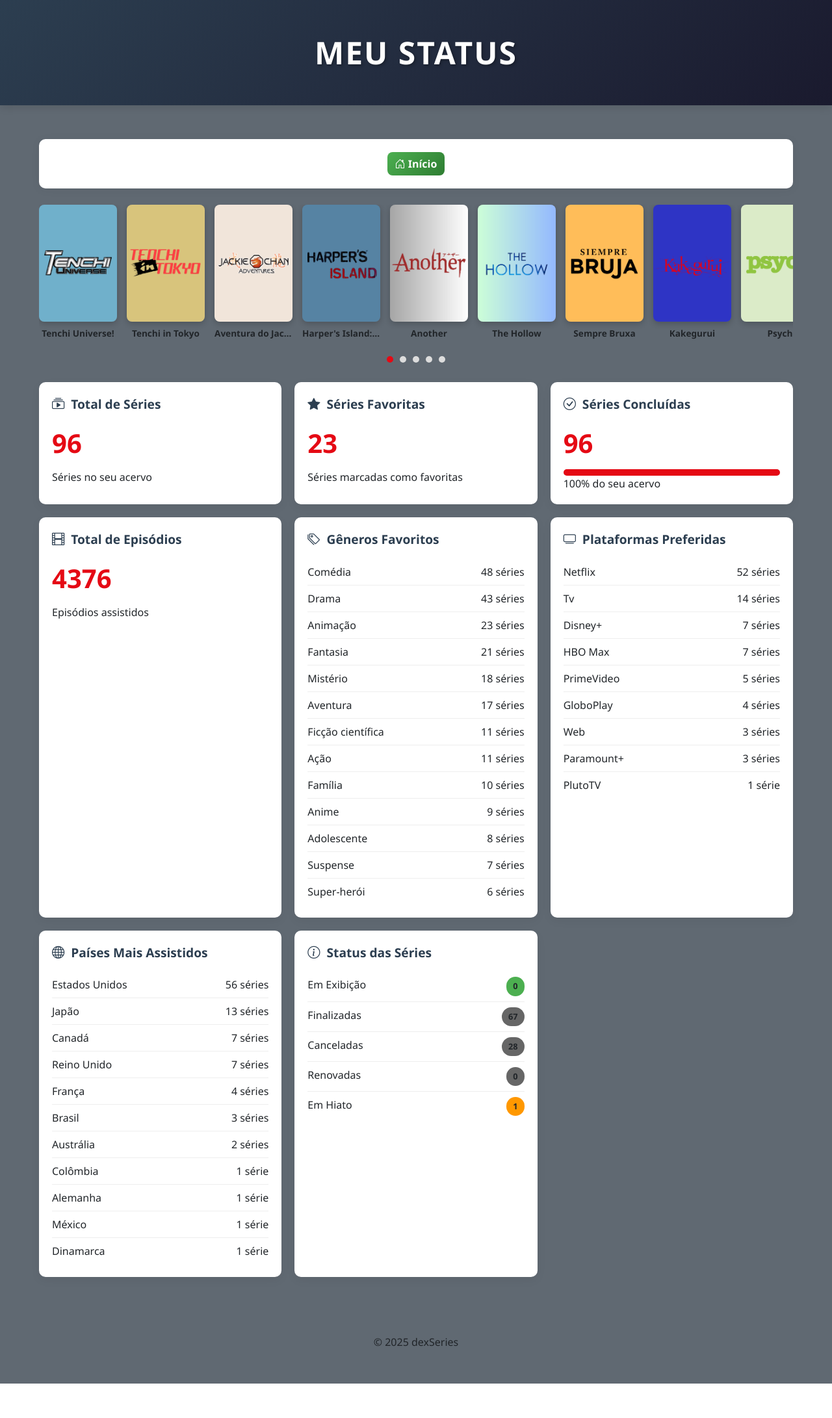
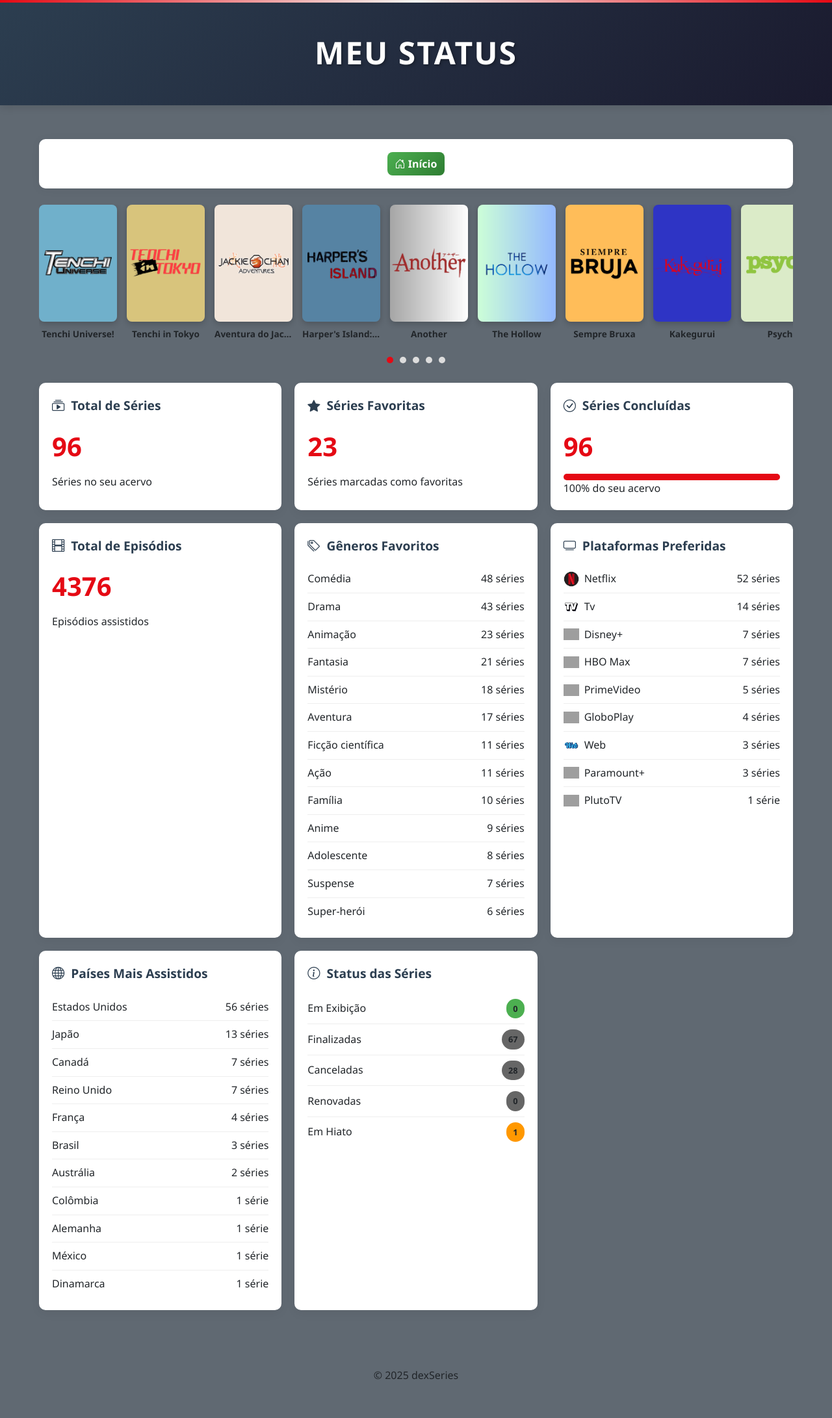
Before and after one commit to alanvaller13/serieDex, a PHP site: page /dexSeries/meuStatus.php in a window 1280 px wide. Shown: the whole page at 65% size. Before the commit the page ends 2129 px from the top, so only its background shows below. Run offline with PHP 8.4, Linux system fonts and the light colour scheme; grey boxes are pictures that could not be loaded.

Commit message:
Update meuStatus.php

```diff
--- a/meuStatus.php
+++ b/meuStatus.php
@@ -41,7 +41,7 @@
 
 // Definir BASE_URL se não estiver definida
 if (!defined('BASE_URL')) {
-    define('BASE_URL', 'https://dexseries.onrender.com/');
+    define('BASE_URL', 'http://localhost/dexSeries');
 }
 
 // Calcular estatísticas
@@ -83,6 +83,27 @@
 foreach ($statusLabels as $key => $label) {
     $statusSeries[$label] = $statusCount[$key] ?? 0;
 }
+
+// Função para obter ícones de streaming
+function getStreamingIcon($ondeVisto) {
+    $icons = [
+        'Tv' => '1.png',
+        'Web' => '2.png',
+        'Netflix' => '3.png',
+        'PrimeVideo' => '4.png',
+        'GloboPlay' => '5.png',
+        'DisneyPlus' => '6.png',
+        'Disney+' => '6.png',
+        'ParamountPlus' => '7.png',
+        'Paramount+' => '7.png',
+        'HBO MAX' => '8.png',
+        'PlutoTV' => '9.png'
+    ];
+    return $icons[$ondeVisto] ?? 'default.png';
+
+    $ondeVisto = strtolower(str_replace(['+', ' '], '', $ondeVisto));
+
+}
 ?>
 <!DOCTYPE html>
 <html lang="pt-BR">
@@ -93,10 +114,33 @@
     <link href="https://cdn.jsdelivr.net/npm/bootstrap@5.3.0/dist/css/bootstrap.min.css" rel="stylesheet">
     <link href="https://cdn.jsdelivr.net/npm/bootstrap-icons@1.10.5/font/bootstrap-icons.css" rel="stylesheet">
     <style>
+    /* ============================================= */
+    /* ============== GLOBAL STYLES ================ */
+    /* ============================================= */
+    :root {
+      --primary-color: #4CAF50;
+      --primary-dark: #2E7D32;
+      --secondary-color: #e50914;
+      --dark-bg: #2c3e50;
+      --darker-bg: #1a1a2e;
+      --text-dark: #212529;
+      --text-medium: #495057;
+      --text-light: #f5f5f1;
+      --card-shadow: 0 5px 20px rgba(0, 0, 0, 0.08);
+      --card-shadow-hover: 0 12px 28px rgba(0, 0, 0, 0.12);
+    }
+
+    * {
+      box-sizing: border-box;
+    }
+
     body {
       font-family: 'Segoe UI', Tahoma, Geneva, Verdana, sans-serif;
-            background-color: rgb(96, 105, 114);
-            color: #212529;
+      margin: 0;
+      padding: 0;
+      background-color:rgb(96, 105, 114);
+      color: var(--text-dark);
+      line-height: 1.6;
     }
 
     .container {
@@ -105,14 +149,51 @@
       padding: 20px;
     }
 
+    /* ============================================= */
+    /* ================ ANIMATIONS ================= */
+    /* ============================================= */
+    @keyframes fadeIn {
+      from { opacity: 0; transform: translateY(10px); }
+      to { opacity: 1; transform: translateY(0); }
+    }
+
+    @keyframes fadeInDown {
+      from {
+        opacity: 0;
+        transform: translateY(-20px);
+      }
+      to {
+        opacity: 1;
+        transform: translateY(0);
+      }
+    }
+
+    @keyframes scaleIn {
+      from { transform: scaleX(0); }
+      to { transform: scaleX(1); }
+    }
+
+    /* ============================================= */
+    /* ================== HEADER =================== */
+    /* ============================================= */
     .site-header {
-            background: linear-gradient(135deg, #2c3e50 0%, #1a1a2e 100%);
+      background: linear-gradient(135deg, var(--dark-bg) 0%, var(--darker-bg) 100%);
       color: white;
       padding: 2rem 0;
       box-shadow: 0 4px 12px rgba(0, 0, 0, 0.1);
       position: relative;
       overflow: hidden;
       margin-bottom: 2rem;
+    }
+
+    .site-header::before {
+      content: '';
+      position: absolute;
+      top: 0;
+      left: 0;
+      right: 0;
+      height: 4px;
+      background: linear-gradient(90deg, var(--secondary-color), #f5f5f1, var(--secondary-color));
     }
 
     .header-content {
@@ -134,6 +215,16 @@
       text-transform: uppercase;
       letter-spacing: 2px;
       text-shadow: 2px 2px 4px rgba(0, 0, 0, 0.3);
+      animation: fadeInDown 0.8s ease;
+    }
+
+    .header-decoration {
+      width: 100px;
+      height: 4px;
+      background: var(--secondary-color);
+      margin: 1rem 0;
+      border-radius: 2px;
+      animation: scaleIn 0.8s ease 0.3s both;
     }
 
     /* Novos estilos para o carrossel */
@@ -252,6 +343,7 @@
         border-bottom: 1px solid #eee;
         display: flex;
         justify-content: space-between;
+        align-items: center;
     }
 
     .stat-list li:last-child {
@@ -301,6 +393,18 @@
     .btn-primary:hover {
         background: linear-gradient(135deg, #43A047 0%, #1B5E20 100%);
         transform: translateY(-2px);
+    }
+
+    .streaming-icon {
+        width: 24px;
+        height: 24px;
+        object-fit: contain;
+        margin-right: 8px;
+    }
+
+    .streaming-name {
+        display: flex;
+        align-items: center;
     }
 
     @media (max-width: 768px) {
@@ -372,7 +476,6 @@
         </div>
 
         <!-- Card Séries Favoritas -->
-   <!-- Card Séries Favoritas com Carrossel -->
         <div class="stat-card">
             <div class="stat-title">
                 <i class="bi bi-star-fill"></i>
@@ -428,9 +531,15 @@
                 Plataformas Preferidas
             </div>
             <ul class="stat-list">
-                <?php foreach ($topStreaming as $streaming => $count): ?>
+                <?php foreach ($topStreaming as $streaming => $count):
+                    $iconFile = getStreamingIcon($streaming);
+                    $iconPath = BASE_URL . '/assets/icons/' . $iconFile;
+                ?>
                 <li>
-                    <span><?= $streaming ?></span>
+                    <span class="streaming-name">
+                        <img src="<?= $iconPath ?>" alt="<?= htmlspecialchars($streaming) ?>" class="streaming-icon" onerror="this.onerror=null;this.src='<?= BASE_URL ?>/assets/icons/default.png'">
+                        <?= $streaming ?>
+                    </span>
                     <span><?= $count ?> série<?= $count > 1 ? 's' : '' ?></span>
                 </li>
                 <?php endforeach; ?>
@@ -477,7 +586,7 @@
     <p>&copy; <?= date('Y') ?> dexSeries</p>
 </footer>
 
-<script src="https://cdn.jsdelivr.net/npm/bootstrap@5.3.0/dist/js/bootstrap.bundle.min.js">
+<script src="https://cdn.jsdelivr.net/npm/bootstrap@5.3.0/dist/js/bootstrap.bundle.min.js"></script>
 
 <script>
 document.addEventListener('DOMContentLoaded', function() {
@@ -528,6 +637,5 @@
     }
 });
 </script>
-</script>
 </body>
 </html>
```
Lines whose indentation alone changed are shown as unchanged.
